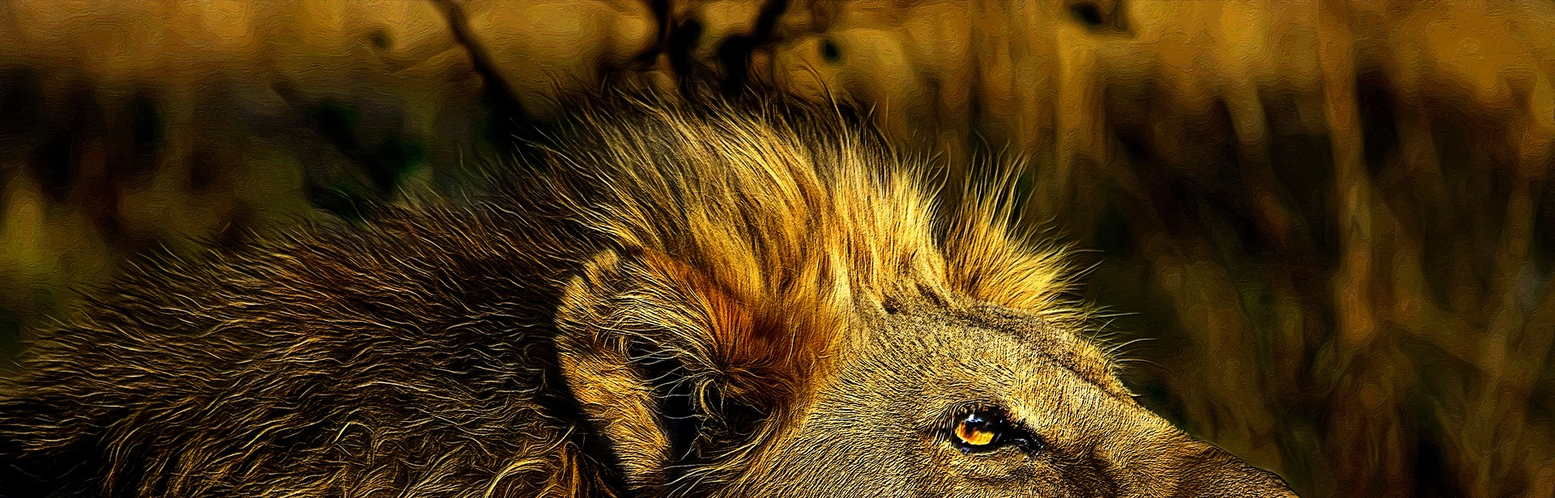
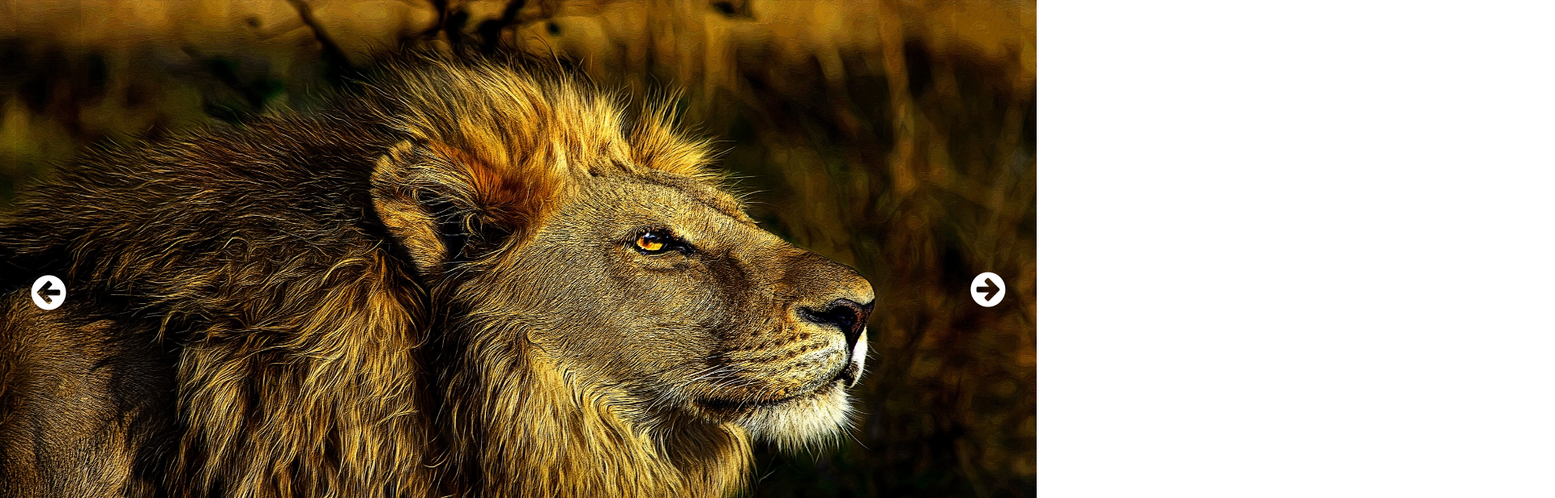
Before and after one commit to daankh/Slider, a website: page index.html in a window 1280 px wide. Shown: the top 616 px of the page at 81% size, 1920 px wide, since content can reach past the window. Drawn offline with Linux system fonts and the light colour scheme.

Commit message:
import all added scss files

```diff
--- a/scss/main.scss
+++ b/scss/main.scss
@@ -1,3 +1,8 @@
 @import './vendors/normalize';
 
-@import './abstracts/reset';
+@import './base/reset';
+@import './base/utilities';
+@import './base/base';
+
+@import './components/button';
+@import './components/slider'
```
Also changed, not shown: css/main.css.
